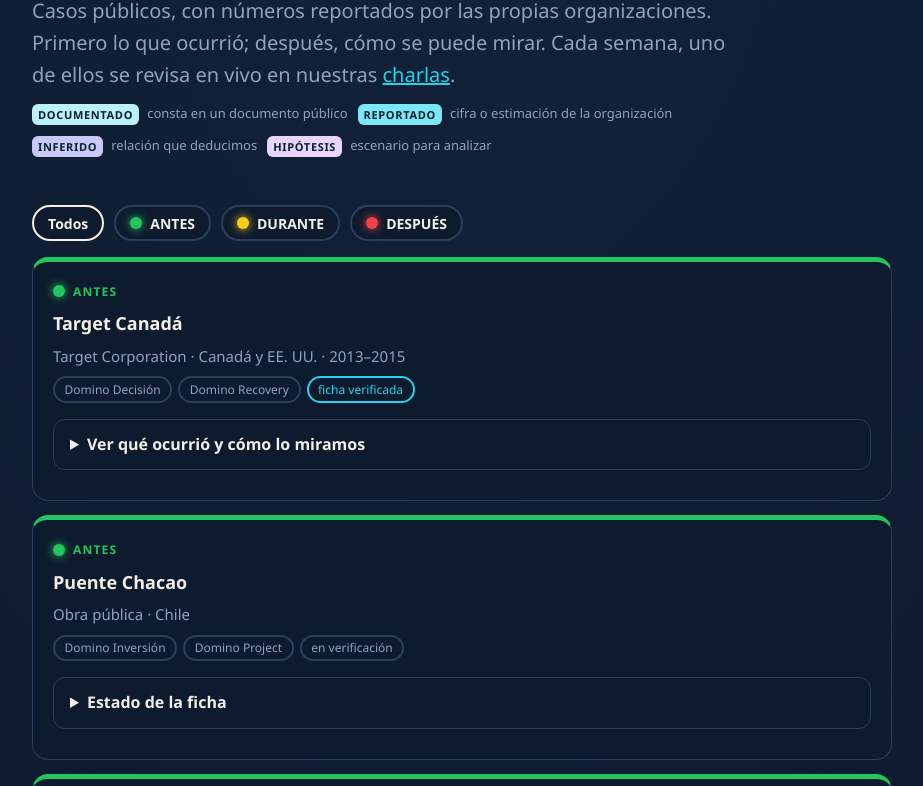
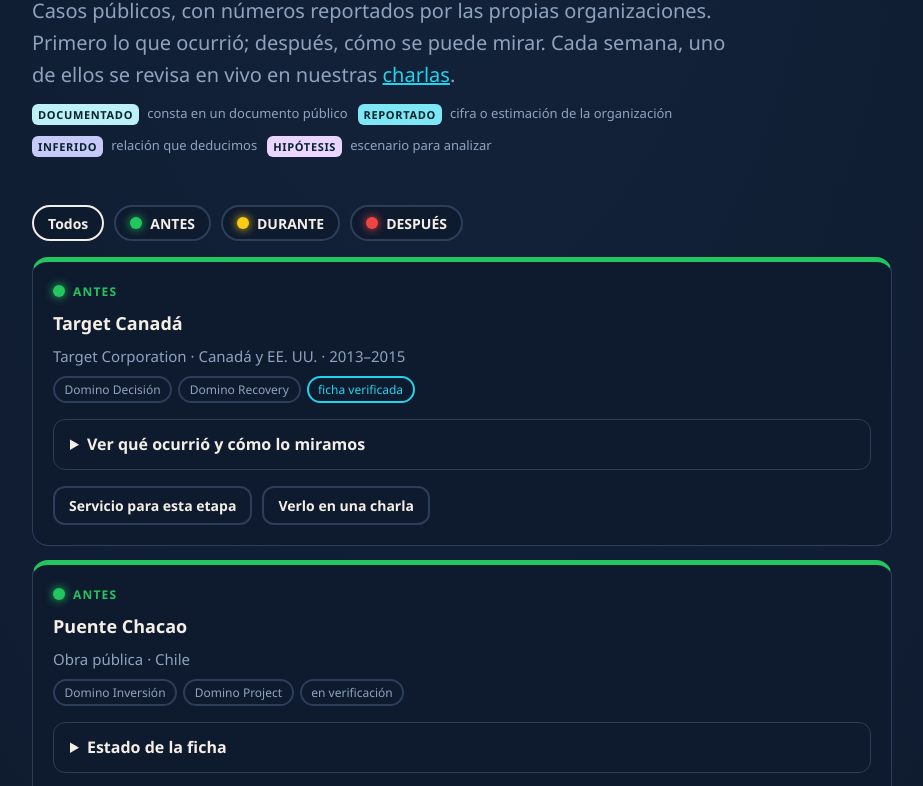
Before and after one commit to cyberzone8/expertoschile, a plain HTML site: page casos.html in a window 1280 px wide. Shown: the part 253-1039 px from the top of the page, without its empty margins (178-1101 px from the left). Drawn offline with Linux system fonts and the light colour scheme.

Commit message:
Add new navigation link and update case details

```diff
--- a/casos.html
+++ b/casos.html
@@ -17,7 +17,7 @@
 .quote{font-weight:700;color:var(--ink);font-size:clamp(16px,2.4vw,20px)}
 .card.st h3{margin-top:2px}
 </style></head><body><div class="w">
-<nav><a class="brand" href="index.html" data-link>EXPERTOS CHILE</a><div class="links"><a href="casos.html" class="on" data-link>Casos</a><a href="productos.html" data-link>Servicios</a><a href="charlas.html" data-link>Charlas</a><a href="quienes-somos.html" data-link>Quiénes somos</a></div></nav>
+<nav><a class="brand" href="index.html" data-link>EXPERTOS CHILE</a><div class="links"><a href="casos.html" class="on" data-link>Casos</a><a href="productos.html" data-link>Servicios</a><a href="charlas.html" data-link>Charlas</a><a href="quienes-somos.html" data-link>Quiénes somos</a><a href="diagnostico.html" class="navcta" data-link>Diagnóstico</a></div></nav>
 
 <div style="padding:30px 0 20px">
  <div class="eye">BANCO DE CASOS</div>
@@ -35,7 +35,7 @@
  <p class="quote">Los casos históricos muestran lo que ocurrió. El modelo muestra cómo podemos analizarlo. No confundimos explicación con predicción.</p>
  <p>No sabemos qué habría pasado con otra decisión, y no decimos que habríamos evitado estos problemas. Lo que hacemos es poner sobre la mesa <b>las conexiones que conviene mirar antes de decidir</b>: qué piezas están ligadas, dónde puede propagarse un efecto y qué defensas existen y realmente funcionan.</p>
  <div class="card"><h3>¿Y en tu organización?</h3><p>Con tu información pasamos de casos ajenos a tu caso: <b>decisión → configuración → efectos probables → puntos de intervención → medición</b>.</p>
- <div class="btns"><a class="btn cta" href="diagnostico.html" data-link>Hacer el diagnóstico (2 min)</a><a class="btn" href="productos.html" data-link>Ver los servicios</a></div></div>
+ <div class="btns"><a class="btn cta" href="diagnostico.html" data-link>Hacer el diagnóstico (2 min)</a><a class="btn" href="productos.html" data-link>Ver los servicios</a><a class="btn" href="charlas.html" data-link>Ir a una charla</a><a class="btn wa" id="wa" href="#" target="_blank" rel="noopener">Contarnos tu decisión por WhatsApp</a><a class="btn" href="quienes-somos.html" data-link>Quiénes somos</a></div></div>
 </section>
 <footer>© Expertos Chile SpA · Los Ángeles, Biobío · Casos con fines ilustrativos, basados en documentos y reportes públicos. No constituye asesoría profesional.</footer>
 </div>
@@ -51,27 +51,30 @@
 const WIP=`<p>Ficha en preparación. Publicaremos las cifras y fuentes una vez verificadas con los documentos originales, con cada dato atribuido y su nivel de evidencia.</p>`;
 /* e: g antes, y durante, r después · d: detalle verificado (o null) */
 const C=[
-{e:"g",t:"Target Canadá",o:"Target Corporation · Canadá y EE. UU. · 2013–2015",s:["Decisión","Recovery"],d:TGT},
-{e:"g",t:"Puente Chacao",o:"Obra pública · Chile",s:["Inversión","Project"],d:null},
-{e:"g",t:"HS2",o:"Alta velocidad · Reino Unido",s:["Inversión"],d:null},
-{e:"g",t:"Sydney Opera House",o:"Obra icónica · Australia",s:["Inversión","Project"],d:null},
-{e:"g",t:"Centro de Salud Ambiental de Arica",o:"Obra pública · Chile",s:["Check","Operation"],d:null},
-{e:"y",t:"Revlon · ERP",o:"Revlon · Estados Unidos · 2018",s:["Transformación","Recovery"],d:REV},
-{e:"y",t:"Hospital de La Serena",o:"Obra pública · Chile",s:["Project"],d:null},
-{e:"y",t:"Hospital Provincia Cordillera",o:"Obra pública · Chile",s:["Project","Operation"],d:null},
-{e:"y",t:"NHS National Programme for IT",o:"Sistema de salud · Reino Unido",s:["Transformación","Recovery"],d:null},
-{e:"y",t:"Hershey · ERP",o:"Hershey · Estados Unidos",s:["Transformación"],d:null},
-{e:"y",t:"Lidl · SAP",o:"Lidl · Alemania",s:["Transformación","Recovery"],d:null},
-{e:"r",t:"TNE / JUNAEB",o:"Servicio público · Chile",s:["Operation"],d:null}
+{e:"g",i:"target",t:"Target Canadá",o:"Target Corporation · Canadá y EE. UU. · 2013–2015",s:["Decisión","Recovery"],d:TGT},
+{e:"g",i:"chacao",t:"Puente Chacao",o:"Obra pública · Chile",s:["Inversión","Project"],d:null},
+{e:"g",i:"hs2",t:"HS2",o:"Alta velocidad · Reino Unido",s:["Inversión"],d:null},
+{e:"g",i:"opera",t:"Sydney Opera House",o:"Obra icónica · Australia",s:["Inversión","Project"],d:null},
+{e:"g",i:"arica",t:"Centro de Salud Ambiental de Arica",o:"Obra pública · Chile",s:["Check","Operation"],d:null},
+{e:"y",i:"revlon",t:"Revlon · ERP",o:"Revlon · Estados Unidos · 2018",s:["Transformación","Recovery"],d:REV},
+{e:"y",i:"serena",t:"Hospital de La Serena",o:"Obra pública · Chile",s:["Project"],d:null},
+{e:"y",i:"cordillera",t:"Hospital Provincia Cordillera",o:"Obra pública · Chile",s:["Project","Operation"],d:null},
+{e:"y",i:"nhs",t:"NHS National Programme for IT",o:"Sistema de salud · Reino Unido",s:["Transformación","Recovery"],d:null},
+{e:"y",i:"hershey",t:"Hershey · ERP",o:"Hershey · Estados Unidos",s:["Transformación"],d:null},
+{e:"y",i:"lidl",t:"Lidl · SAP",o:"Lidl · Alemania",s:["Transformación","Recovery"],d:null},
+{e:"r",i:"tne",t:"TNE / JUNAEB",o:"Servicio público · Chile",s:["Operation"],d:null}
 ];
-const L={g:"ANTES",y:"DURANTE",r:"DESPUÉS"};let f="";
+const L={g:"ANTES",y:"DURANTE",r:"DESPUÉS"};const q0=new URLSearchParams(location.search).get("e")||"";let f=["g","y","r"].includes(q0)?q0:"";
 function draw(){
  document.getElementById("filtro").innerHTML=[["","Todos"],["g","ANTES"],["y","DURANTE"],["r","DESPUÉS"]].map(([k,t])=>`<button type="button" class="${k?"st-"+k:""} ${f===k?"on":""}" data-k="${k}">${k?'<i class="dot"></i>':""}${t}</button>`).join("");
- document.getElementById("lista").innerHTML=C.filter(c=>!f||c.e===f).map(c=>`<div class="card st st-${c.e}"><div class="stage"><i class="dot"></i>${L[c.e]}</div><h3>${c.t}</h3><p>${c.o}</p><div>${c.s.map(x=>`<span class="pill">Domino ${x}</span>`).join("")}${c.d?'<span class="pill" style="border-color:var(--R);color:var(--R)">ficha verificada</span>':'<span class="pill">en verificación</span>'}</div><details><summary>${c.d?"Ver qué ocurrió y cómo lo miramos":"Estado de la ficha"}</summary><div>${c.d||WIP}</div></details></div>`).join("");
+ document.getElementById("lista").innerHTML=C.filter(c=>!f||c.e===f).map(c=>`<div class="card st st-${c.e}" id="${c.i}"><div class="stage"><i class="dot"></i>${L[c.e]}</div><h3>${c.t}</h3><p>${c.o}</p><div>${c.s.map(x=>`<span class="pill">Domino ${x}</span>`).join("")}${c.d?'<span class="pill" style="border-color:var(--R);color:var(--R)">ficha verificada</span>':'<span class="pill">en verificación</span>'}</div><details><summary>${c.d?"Ver qué ocurrió y cómo lo miramos":"Estado de la ficha"}</summary><div>${c.d||WIP}</div></details><div class="btns"><a class="btn sm" href="productos.html?e=${c.e}" data-link>Servicio para esta etapa</a><a class="btn sm" href="charlas.html#calendario" data-link>Verlo en una charla</a></div></div>`).join("");
  document.querySelectorAll("#filtro button").forEach(b=>b.onclick=()=>{f=b.dataset.k;draw()});
  addRef();
 }
 const ref=new URLSearchParams(location.search).get("ref")||"";
 function addRef(){document.querySelectorAll("a[data-link]:not([data-r])").forEach(a=>{a.dataset.r=1;if(ref)a.href+=(a.href.includes("?")?"&":"?")+"ref="+encodeURIComponent(ref)})}
 draw();
+(function(){const h=location.hash.slice(1),el=h&&document.getElementById(h);if(el){const d=el.querySelector("details");if(d)d.open=true;el.scrollIntoView()}})();
+const CONFIG={whatsapp:"569XXXXXXXX"}; // EDITAR
+document.getElementById("wa").href="https://wa.me/"+CONFIG.whatsapp+"?text="+encodeURIComponent("Hola, vi los casos de Expertos Chile y quiero conversar sobre una decisión."+(ref?" (Ref: "+ref+")":""));
 </script></body></html>
```
